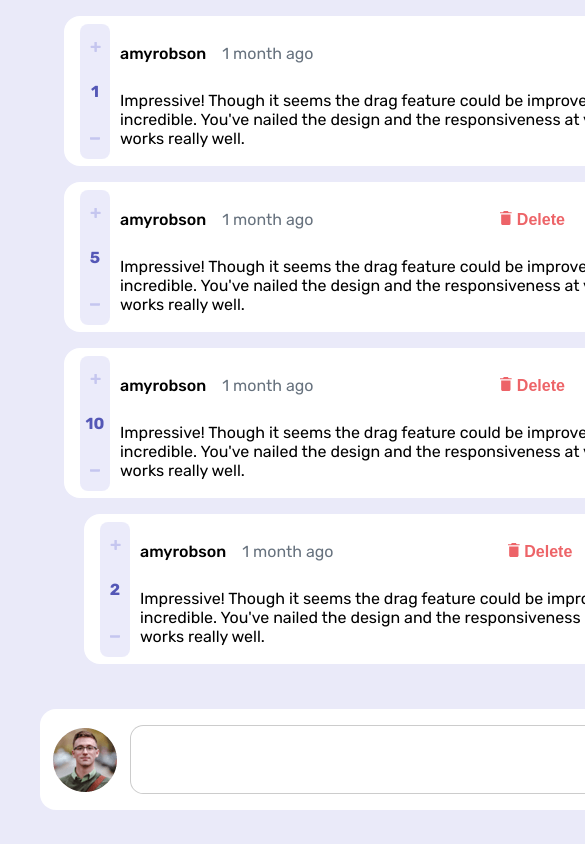
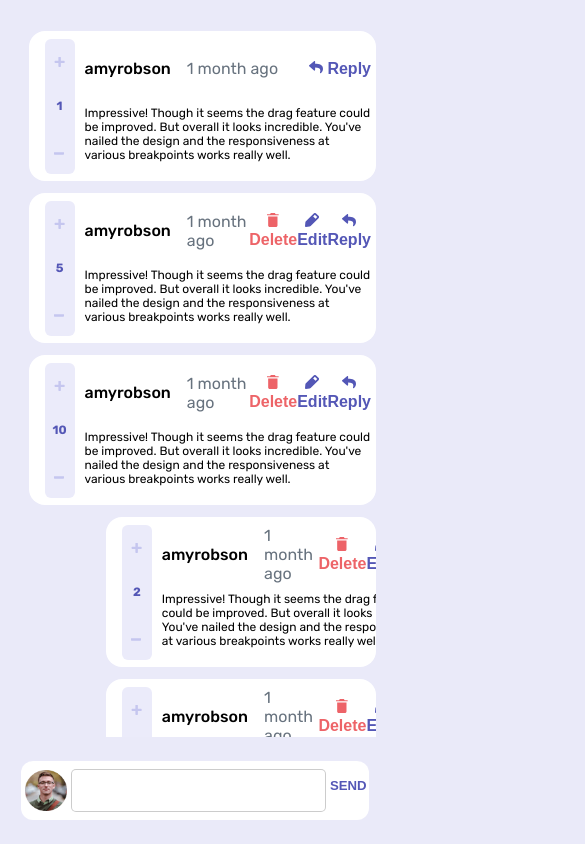
Before and after one commit to Jacks113/interactive-comments, a React (Create React App) app: page / in a window 390 px wide. Shown: the top 844 px of the page, 585 px wide, since content can reach past the window. Built offline with nearby package versions, Linux system fonts and the light colour scheme.

Commit message:
responsive 700px

```diff
--- a/src/App.css
+++ b/src/App.css
@@ -256,4 +256,33 @@ body {
   -ms-grid-column-align: center;
       justify-self: center;
 }
+
+@media only screen and (max-width: 700px) {
+  body {
+    font-size: 12px;
+  }
+  .App {
+    min-width: 300px;
+    width: 99vw;
+  }
+  .comments {
+    height: 85%;
+    margin-top: 5%;
+  }
+  .comment-container {
+    min-width: 100px;
+  }
+  .inputContainer {
+    height: 7%;
+  }
+  .inputContainer img {
+    height: 70%;
+  }
+  .inputContainer textarea {
+    height: 70%;
+    padding: 0 5px;
+    overflow: hidden;
+    border-radius: 5px;
+  }
+}
 /*# sourceMappingURL=App.css.map */
--- a/src/App.scss
+++ b/src/App.scss
@@ -275,3 +275,37 @@
     padding:0 10px;
     justify-self: center;
   }
+
+
+
+@media only screen and (max-width: 700px){
+  body{
+    font-size: 12px;
+  }
+  .App{
+    min-width: 300px;
+    width: 99vw;
+  }
+  .comments{
+    height: 85%;
+    margin-top: 5%;
+  }
+
+  .comment-container{
+    min-width: 100px;
+  }
+
+  .inputContainer{
+    height: 7%;
+  }
+
+  .inputContainer img{
+    height: 70%;
+  }
+  .inputContainer textarea{
+    height: 70%;
+    padding: 0 5px;
+    overflow: hidden;
+    border-radius: 5px;
+  }
+}
```
Also changed, not shown: 1 other file (tests, documents, lock files or other folders).
